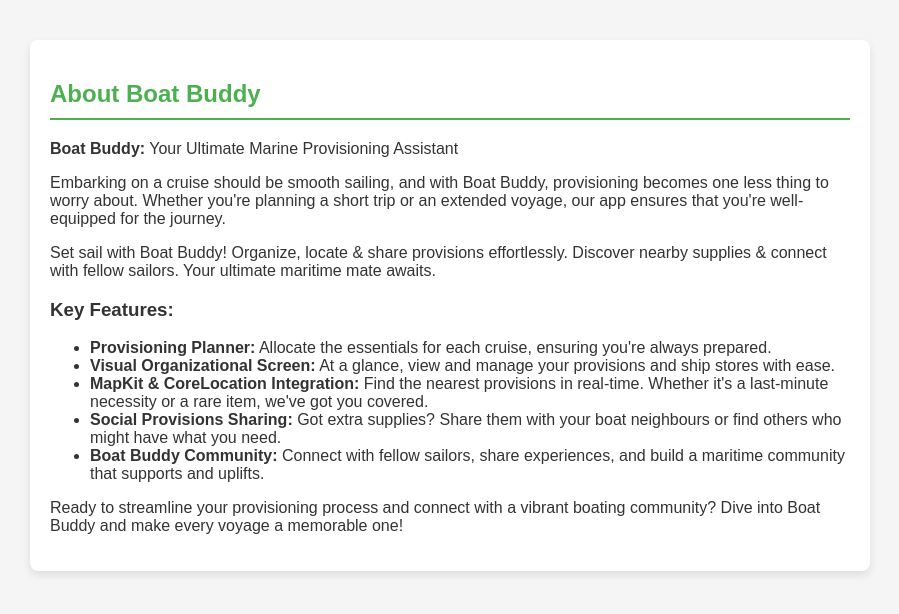
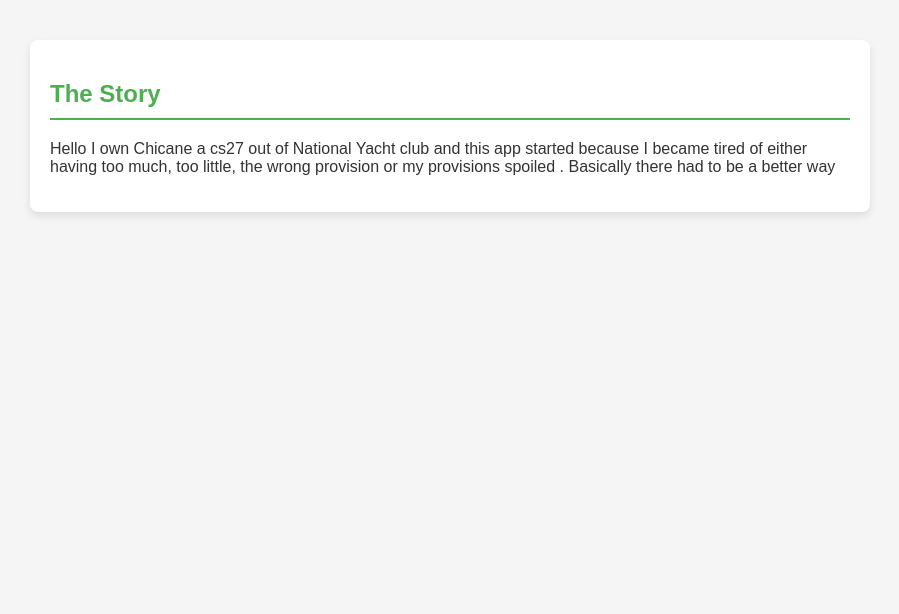
Before and after one commit to archipelagoenvironmentalsolutions/publicboatbuddybetatestsight, a plain HTML site: page story.html in a window 1280 px wide. Shown: the whole page, without its empty margins (190-1089 px from the left). Drawn offline with Linux system fonts and the light colour scheme.

Commit message:
Update story.html

```diff
--- a/story.html
+++ b/story.html
@@ -32,25 +32,10 @@
 </head>
 
 <body>
-    <section id="aboutboatbuddy">
-        <h2>About Boat Buddy</h2>
-         <p><strong>Boat Buddy:</strong> Your Ultimate Marine Provisioning Assistant</p>
-
-        <p>Embarking on a cruise should be smooth sailing, and with Boat Buddy, provisioning becomes one less thing to worry about. Whether you're planning a short trip or an extended voyage, our app ensures that you're well-equipped for the journey.</p>
-
-        <p>Set sail with Boat Buddy! Organize, locate & share provisions effortlessly. Discover nearby supplies & connect with fellow sailors. Your ultimate maritime mate awaits.</p>
-
-        <h3>Key Features:</h3>
-        <ul>
-            <li><strong>Provisioning Planner:</strong> Allocate the essentials for each cruise, ensuring you're always prepared.</li>
-            <li><strong>Visual Organizational Screen:</strong> At a glance, view and manage your provisions and ship stores with ease.</li>
-            <li><strong>MapKit & CoreLocation Integration:</strong> Find the nearest provisions in real-time. Whether it's a last-minute necessity or a rare item, we've got you covered.</li>
-            <li><strong>Social Provisions Sharing:</strong> Got extra supplies? Share them with your boat neighbours or find others who might have what you need.</li>
-            <li><strong>Boat Buddy Community:</strong> Connect with fellow sailors, share experiences, and build a maritime community that supports and uplifts.</li>
-        </ul>
-
-        <p>Ready to streamline your provisioning process and connect with a vibrant boating community? Dive into Boat Buddy and make every voyage a memorable one!</p>
-
+    <section id="story">
+ <h2>The Story</h2>
+        <p>Hello I own Chicane a cs27 out of National Yacht club and this app started because I became tired of either having too much, too little, the wrong provision or my provisions spoiled
+    .  Basically there had to be a better way</p>
     </section>
 </body>
 
```
